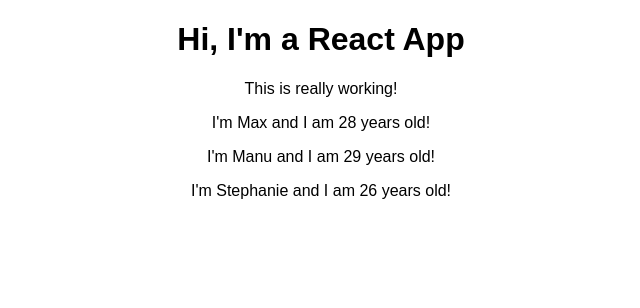
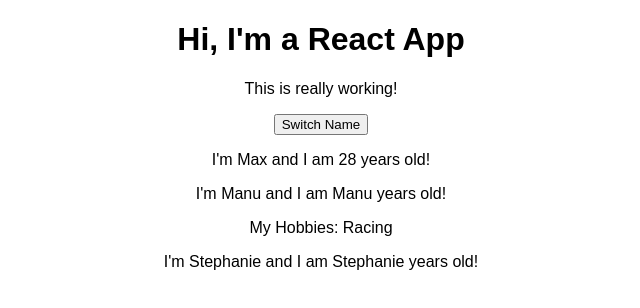
Before and after one commit to react-skills/react-guide, a React (Create React App) app: page / in a window 1280 px wide. Shown: the top 308 px of the page, without its empty margins (319-959 px from the left). Built offline with nearby package versions, Linux system fonts and the light colour scheme.

Commit message:
Made a few changes to the functional component Person and App class component. Added state to the App class component (App.js) as well as a method to handle the switch button event and used the children property of the props object in Person functional component (Person.js).

```diff
--- a/src/App.js
+++ b/src/App.js
@@ -3,15 +3,28 @@ import './App.css';
 import Person from './Person/Person';
 
 class App extends Component {
+    state = {
+        persons: [
+            { name: 'Max', age: 28 },
+            { name: 'Manu', age: 29 },
+            { name: 'Stephanie', age: 26 }
+        ]
+    }
+
+    switchNameHandler = () => {
+        console.log('Was clicked!');
+    }
+
     render() {
         return (
             // JSX
           <div className="App">
             <h1>Hi, I'm a React App</h1>
             <p>This is really working!</p>
-          <Person name="Max" age="28" />
-          <Person name="Manu" age="29" >My Hobbies: Racing</Person>
-          <Person name="Stephanie" age="26" />
+            <button onClick={this.switchNameHandler}>Switch Name</button>
+            <Person name={this.state.persons[0].name} age={this.state.persons[0].age} />
+            <Person name={this.state.persons[1].name} age={this.state.persons[1].name} >My Hobbies: Racing</Person>
+            <Person name={this.state.persons[2].name} age={this.state.persons[2].name} />
           </div>
         );
         // return React.createElement('div', {className: 'App'}, React.createElement('h1', null, 'Does this work now?'));
--- a/src/Person/Person.js
+++ b/src/Person/Person.js
@@ -2,7 +2,12 @@ import React from 'react';
 
 const person = (props) => {
     // JSX
-    return <p>I'm {props.name} and I am {props.age} years old!</p>
+    return (
+        <div>
+            <p>I'm {props.name} and I am {props.age} years old!</p>
+            <p>{props.children}</p>
+        </div>
+    )
 };
 
 export default person;
```
Lines whose indentation alone changed are shown as unchanged.
